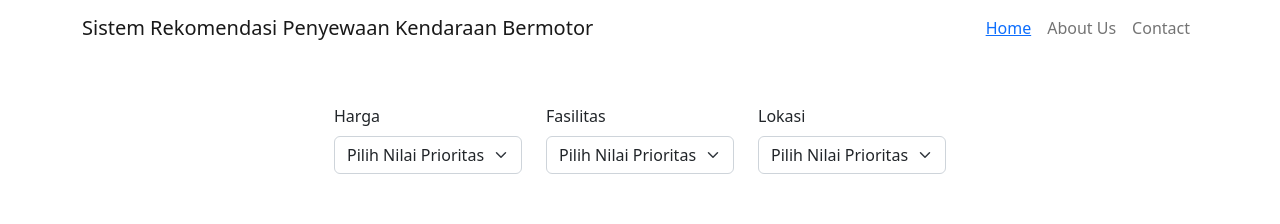
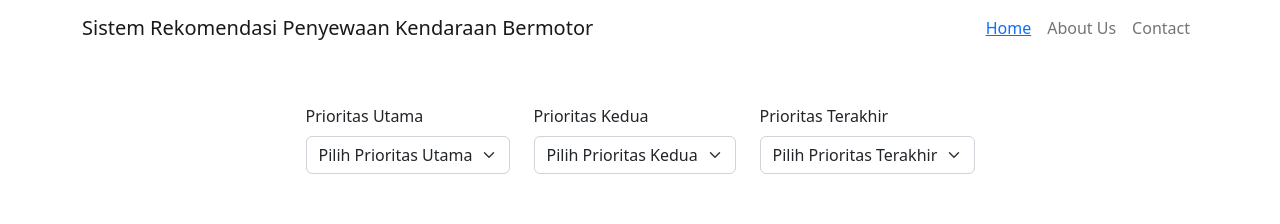
Before and after one commit to richamutiara/rekomendasi, a React (Vite) app: page / in a window 1280 px wide. Shown: the top 224 px of the page. Built offline with nearby package versions, Linux system fonts and the light colour scheme; grey boxes are pictures that could not be loaded.

Commit message:
Reworked priority UI, easier to understand for users

```diff
--- a/src/components/options/OptionPage.jsx
+++ b/src/components/options/OptionPage.jsx
@@ -7,57 +7,47 @@ import { useNavigate } from "react-router-dom";
 import vespaImage from "../../assets/vespa.jpg";
 import { db } from "../../../firebase";
 
-const SET_PRICE = "SET_PRICE";
-const SET_FACILITY = "SET_FACILITY";
-const SET_LOCATION = "SET_LOCATION";
-
-function returnParsedIntObj(obj) {
-  const res = {};
-
-  for (const [key, value] of Object.entries(obj)) {
-    res[key] = Number(value);
-  }
-
-  return res;
-}
+const SET_FIRST = "SET_PRICE";
+const SET_SECOND = "SET_FACILITY";
+const SET_THIRD = "SET_LOCATION";
 
 const initialPriorityState = {
-  price: "",
-  facility: "",
-  location: "",
+  first: "",
+  second: "",
+  third: "",
 };
 
 function priorityReducer(draft, action) {
   const { payload } = action;
   switch (action.type) {
-    case SET_PRICE: {
-      if (draft.facility === payload) {
-        draft.facility = "";
+    case SET_FIRST: {
+      if (draft.second === payload) {
+        draft.second = "";
       }
-      if (draft.location === payload) {
-        draft.location = "";
+      if (draft.third === payload) {
+        draft.third = "";
       }
-      draft.price = payload;
+      draft.first = payload;
       break;
     }
-    case SET_FACILITY: {
-      if (draft.price === payload) {
-        draft.price = "";
+    case SET_SECOND: {
+      if (draft.first === payload) {
+        draft.first = "";
       }
-      if (draft.location === payload) {
-        draft.location = "";
+      if (draft.third === payload) {
+        draft.third = "";
       }
-      draft.facility = payload;
+      draft.second = payload;
       break;
     }
-    case SET_LOCATION: {
-      if (draft.price === payload) {
-        draft.price = "";
+    case SET_THIRD: {
+      if (draft.first === payload) {
+        draft.first = "";
       }
-      if (draft.facility === payload) {
-        draft.facility = "";
+      if (draft.second === payload) {
+        draft.second = "";
       }
-      draft.location = payload;
+      draft.third = payload;
       break;
     }
     default: {
@@ -93,12 +83,39 @@ async function getRentalData({ priceLimit, location, facility }) {
 }
 
 function countCriteria(priorities) {
-  const parsedPriorities = returnParsedIntObj(priorities);
-  const {
-    price: ahpPrice,
-    facility: ahpFacility,
-    location: ahpLocation,
-  } = parsedPriorities;
+  let ahpPrice;
+  let ahpFacility;
+  let ahpLocation;
+
+  if (priorities.first === "Harga") {
+    ahpPrice = 9;
+  }
+  if (priorities.first === "Fasilitas") {
+    ahpFacility = 9;
+  }
+  if (priorities.first === "Lokasi") {
+    ahpLocation = 9;
+  }
+
+  if (priorities.second === "Harga") {
+    ahpPrice = 5;
+  }
+  if (priorities.second === "Fasilitas") {
+    ahpFacility = 5;
+  }
+  if (priorities.second === "Lokasi") {
+    ahpLocation = 5;
+  }
+
+  if (priorities.third === "Harga") {
+    ahpPrice = 3;
+  }
+  if (priorities.third === "Fasilitas") {
+    ahpFacility = 3;
+  }
+  if (priorities.third === "Lokasi") {
+    ahpLocation = 3;
+  }
 
   const matrix = [
     [1, ahpPrice / ahpFacility, ahpPrice / ahpLocation],
@@ -202,9 +219,9 @@ function OptionPage() {
   const submitHandler = async (e) => {
     e.preventDefault();
     if (
-      !priorities.price ||
-      !priorities.facility ||
-      !priorities.location ||
+      !priorities.first ||
+      !priorities.second ||
+      !priorities.third ||
       !price
     ) {
       // eslint-disable-next-line no-alert
@@ -267,31 +284,29 @@ function OptionPage() {
     );
 
     finalData.sort((dataA, dataB) => dataB.rankingWeight - dataA.rankingWeight);
+
     navigate("search-results", {
       state: finalData,
     });
   };
 
-  const priorityList = useMemo(
-    () => ["1", "2", "3", "4", "5", "6", "7", "8", "9"],
-    []
-  );
+  const priorityList = useMemo(() => ["Harga", "Fasilitas", "Lokasi"], []);
 
   const handleFirstPrio = (e) => {
     dispatch({
-      type: SET_PRICE,
+      type: SET_FIRST,
       payload: e?.target.value,
     });
   };
   const handleSecondPrio = (e) => {
     dispatch({
-      type: SET_FACILITY,
+      type: SET_SECOND,
       payload: e?.target.value,
     });
   };
   const handleThirdPrio = (e) => {
     dispatch({
-      type: SET_LOCATION,
+      type: SET_THIRD,
       payload: e?.target.value,
     });
   };
@@ -301,13 +316,13 @@ function OptionPage() {
       <Row>
         <div className="p-5 gap-4 d-flex justify-content-center">
           <Form.Group className="mb-2">
-            <Form.Label>Harga</Form.Label>
+            <Form.Label>Prioritas Utama</Form.Label>
             <Form.Select
               aria-label="Nilai Harga"
               onChange={handleFirstPrio}
               value={priorities.one}
             >
-              <option value="">Pilih Nilai Prioritas</option>
+              <option value="">Pilih Prioritas Utama</option>
               {priorityList.map((priority) => (
                 <option value={priority} key={priority}>
                   {priority}
@@ -316,15 +331,15 @@ function OptionPage() {
             </Form.Select>
           </Form.Group>
           <Form.Group className="mb-2">
-            <Form.Label>Fasilitas</Form.Label>
+            <Form.Label>Prioritas Kedua</Form.Label>
             <Form.Select
               aria-label="Nilai Fasilitas"
               onChange={handleSecondPrio}
               value={priorities.two}
             >
-              <option value="">Pilih Nilai Prioritas</option>
+              <option value="">Pilih Prioritas Kedua</option>
               {priorityList
-                .filter((priority) => priority !== priorities.price)
+                .filter((priority) => priority !== priorities.first)
                 .map((priority) => (
                   <option key={priority} value={priority}>
                     {priority}
@@ -333,18 +348,18 @@ function OptionPage() {
             </Form.Select>
           </Form.Group>
           <Form.Group className="mb-2">
-            <Form.Label>Lokasi</Form.Label>
+            <Form.Label>Prioritas Terakhir</Form.Label>
             <Form.Select
               value={priorities.three}
               aria-label="Nilai Lokasi"
               onChange={handleThirdPrio}
             >
-              <option value="">Pilih Nilai Prioritas</option>
+              <option value="">Pilih Prioritas Terakhir</option>
               {priorityList
                 .filter(
                   (priority) =>
-                    priority !== priorities.price &&
-                    priority !== priorities.facility
+                    priority !== priorities.first &&
+                    priority !== priorities.second
                 )
                 .map((priority) => (
                   <option key={priority} value={priority}>
```
